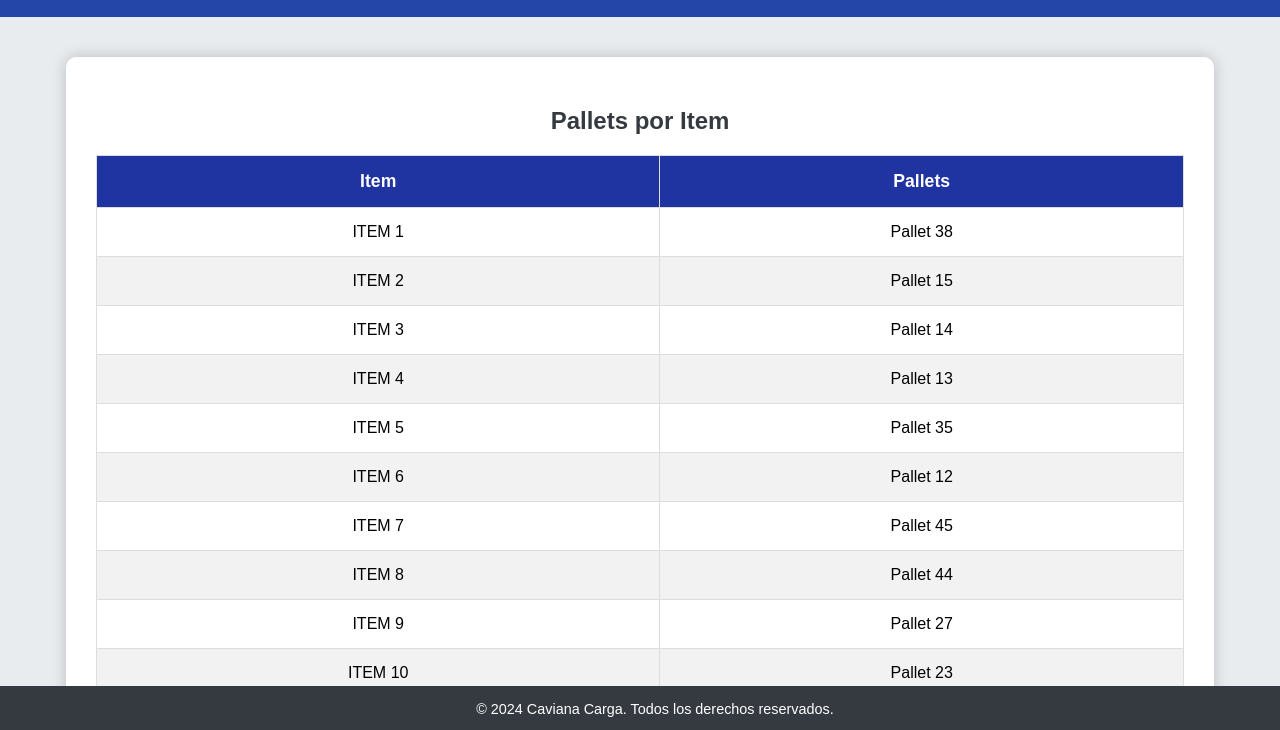
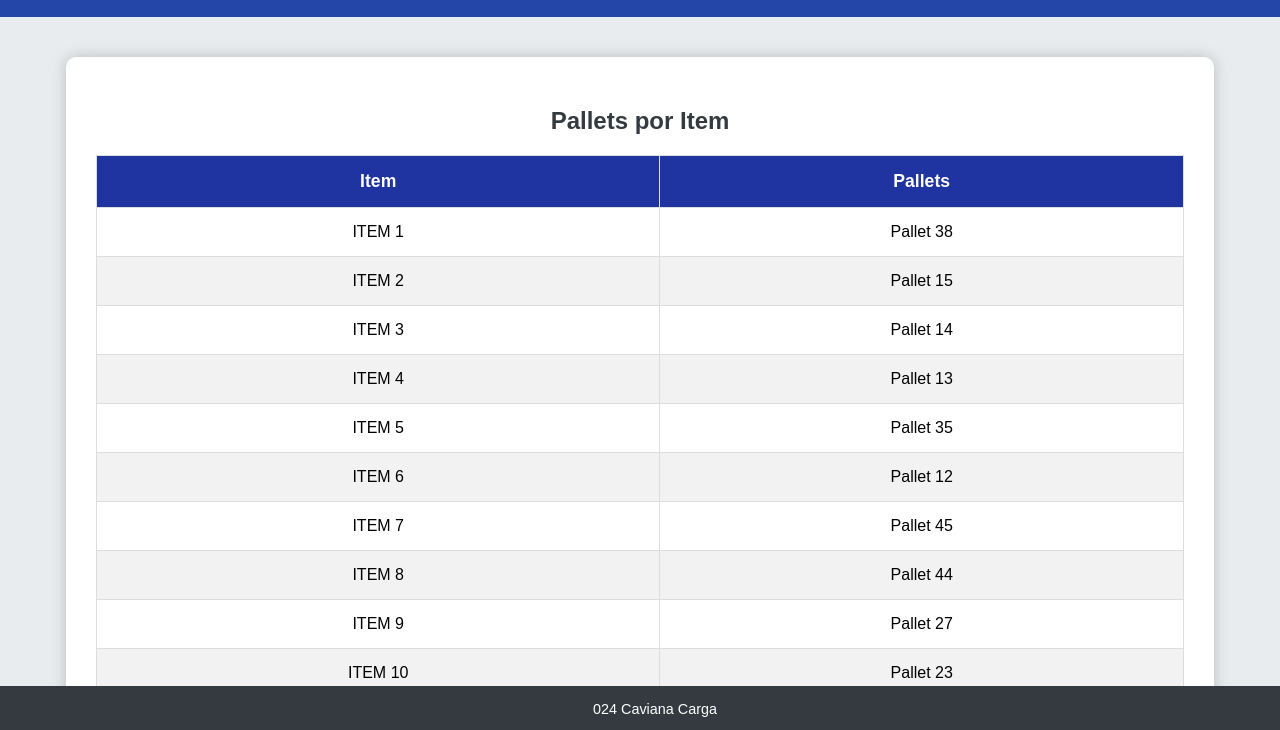
Before and after one commit to juanlozano3/Punto-2, a plain HTML site: page index.html in a window 1280 px wide. Shown: the part 68-798 px from the top of the page. Drawn offline with Linux system fonts and the light colour scheme.

Commit message:
Update index.html

```diff
--- a/index.html
+++ b/index.html
@@ -118,7 +118,7 @@
 </div>
 
 <footer>
-    <p>&copy; 2024 Caviana Carga. Todos los derechos reservados.</p>
+    <p>024 Caviana Carga</p>
 </footer>
 
 <script>
```
